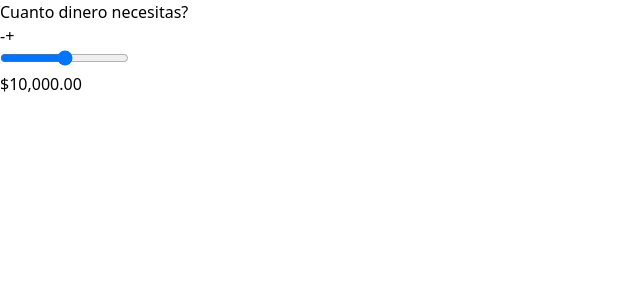
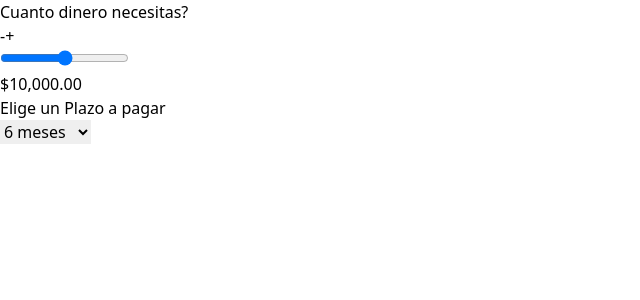
Before and after one commit to reycy07/react-loan-quoter, a React (Vite) app: page / in a window 1280 px wide. Shown: the top 300 px of the page, without its empty margins (0-640 px from the left). Built offline with nearby package versions, Linux system fonts and the light colour scheme.

Commit message:
feat: :sparkles: add moths selects

```diff
--- a/src/App.jsx
+++ b/src/App.jsx
@@ -53,6 +53,13 @@
         <p className="text-center my-10 text-5xl font-extrabold text-indigo-600">
           {formatMoney(qty)}
         </p>
+        <h2 className="text-2xl font-extrabold text-gray-500 text-center">Elige un <span className="text-indigo-600">Plazo</span> a pagar</h2>
+
+        <select className="mt-5 w-full p-2 bg-white border border-gray-300 rounded-lg text-center text-xl font-bold text-gray-500" name="" id="">
+          <option value="6">6 meses</option>
+          <option value="12">12 meses</option>
+          <option value="24">24 meses</option>
+        </select>
     </div>
   )
 }
```
